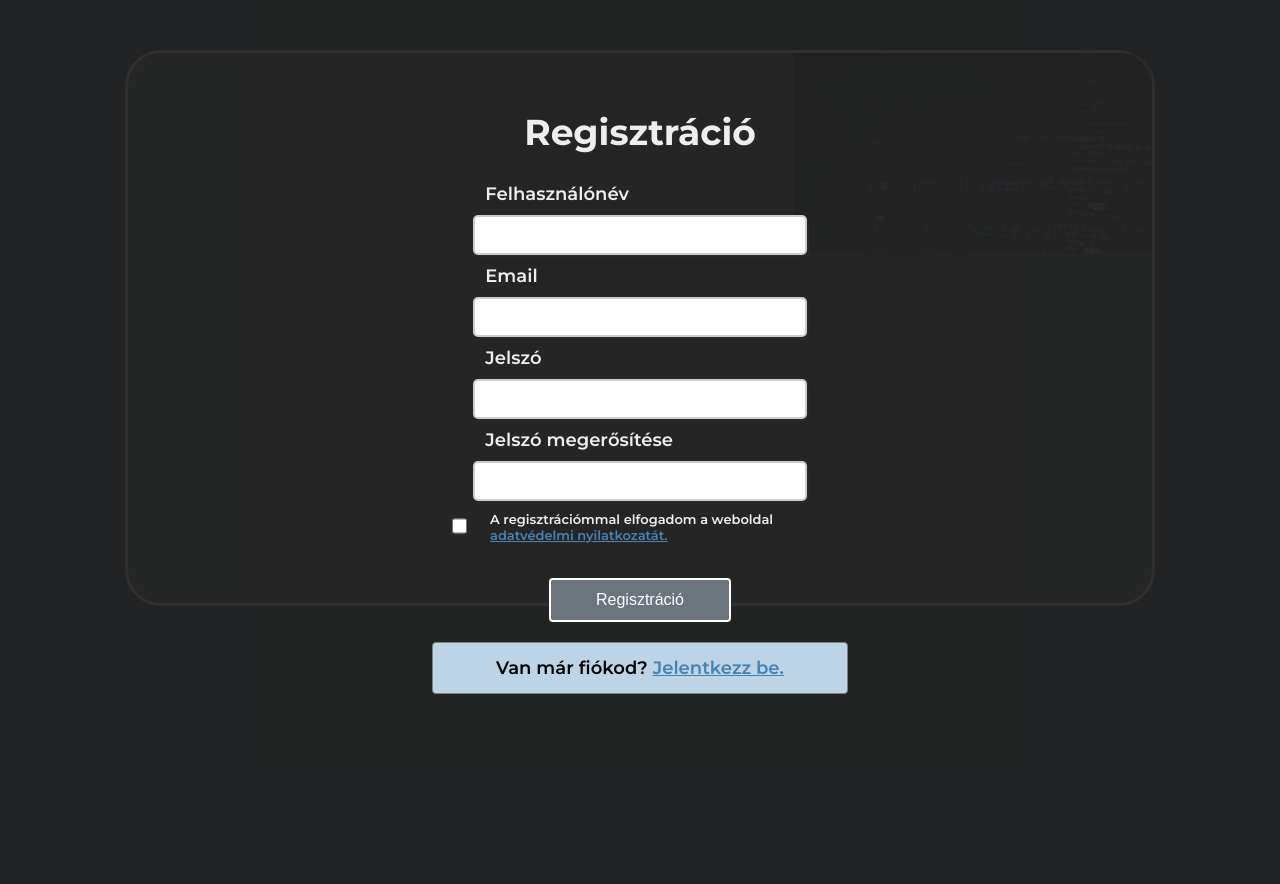
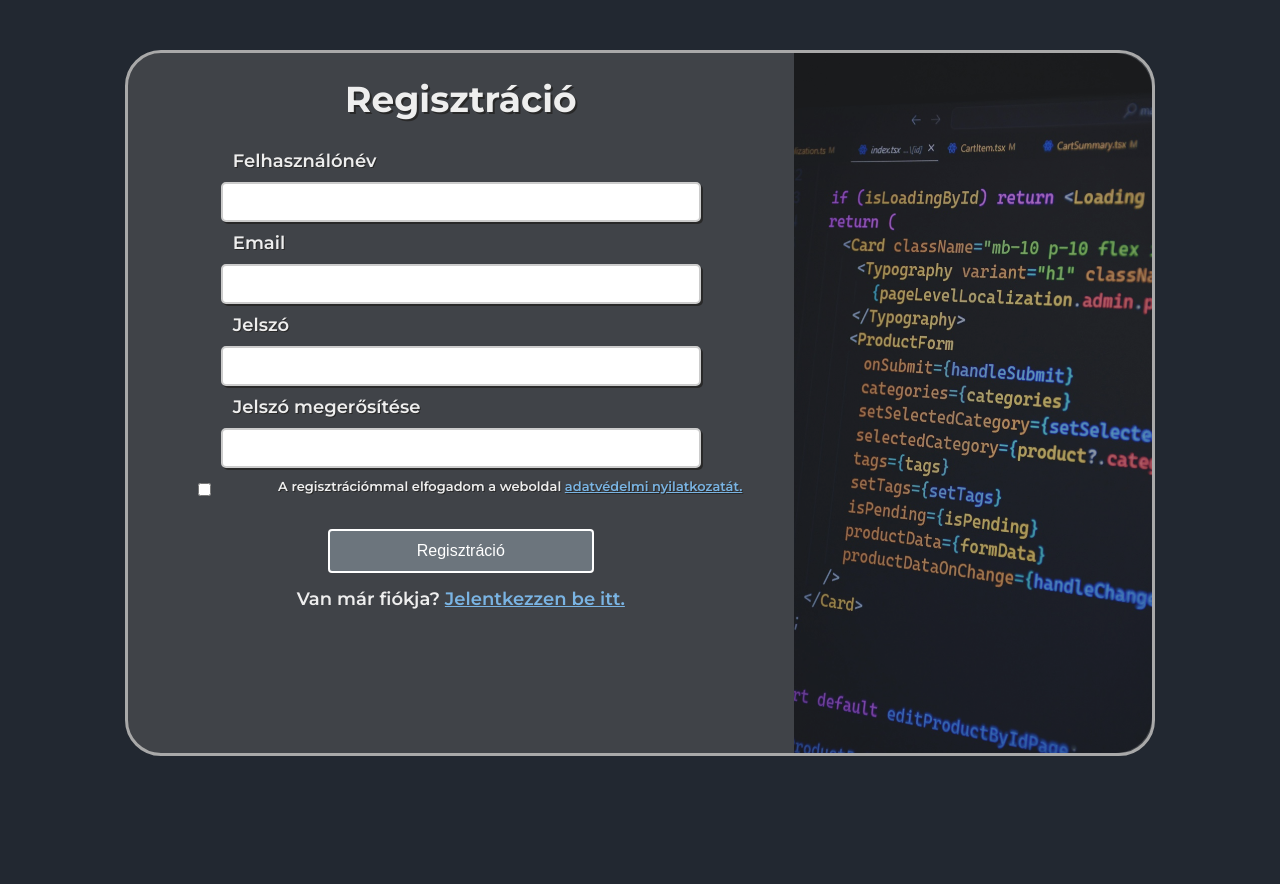
Before and after one commit to domenybence/vizsgaremek, a PHP site: page /registration.php in a window 1280 px wide. Before the commit the page ends 694 px from the top, so only its background shows below. Run offline with PHP 8.4, Linux system fonts and the light colour scheme; some libraries are stand-ins or nearby versions.

Commit message:
login design nagyjabol kesz+ reszponziv

```diff
--- a/src/web/css/registration.css
+++ b/src/web/css/registration.css
@@ -13,9 +13,13 @@ body {
     overflow-y: auto;
 }
 
+.bg {
+    display: none;
+}
+
 .container {
     width: 100%;
-    height: auto;
+    min-height: calc(100vh -100px);
     align-items: center;
     text-align: left;
     color: #EEEEEE;
@@ -23,6 +27,10 @@ body {
 
     border: 3px solid darkgrey;
     border-radius: 36px;
+}
+
+.wrapper {
+    height: 700px;
 }
 
 .registration-wrapper {
@@ -36,6 +44,7 @@ body {
     height: inherit;
     float: left;
     width: 50%;
+    height: 100%;
 }
 
 .column1 {
@@ -43,21 +52,30 @@ body {
 }
 
 .column2 {
-    height: 200px;
+    min-height: 550px;
+    height: 100%;
     border-radius: 0 36px 36px 0;
 }
 
+.registration-page-wrapper {
+    min-height: 550px;
+    height: inherit;
+}
+
 .image-container {
+    min-height: 550px;
+    height: 100%;
     width: 100%;
-    height: 100%;
 }
 
 .image-wrapper {
+    min-height: 550px;
     width: 100%;
     height: 100%;
-    background-image: url(../login_photo.jpeg);
+    background-image: url('../login_photo.jpeg');
+    opacity: 0.6;
     background-size: cover;
-    opacity: 0.65;
+    border-radius: 0 36px 36px 0;
 }
 
 .inline-group {
@@ -103,7 +121,7 @@ body {
     transform: scale(1.05);
 }
 
-#inline-link-group {
+.inline-link-group {
     height: 5%;
     min-height: 50px;
 
@@ -114,7 +132,6 @@ body {
     border: gray 1px solid;
     border-radius: 4px;
     background-color: #BCD4E6;
-    text-shadow: none;
 }
 
 #login-text {
@@ -124,7 +141,7 @@ body {
 }
 
 .inline-link {
-    color: #4682B4;
+    color: #7ab4e3;
 }
 
 .inline-link:hover {
@@ -255,8 +272,6 @@ body {
 
 #policy-checkbox {
     margin-top: 10px;
-    height: 20px;
-    width: 20px;
     z-index: 1;
 }
 
@@ -341,6 +356,15 @@ hr {
     margin-top: 10px;
 }
 
+.inline-group:nth-of-type(5) {
+    align-items: center;
+}
+
+#policy-checkbox {
+    margin-right: 20px;
+    vertical-align: middle;
+}
+
 #button_login {
     border: 2px solid black;
     text-align: center;
@@ -395,10 +419,10 @@ hr {
         width: 65%;
     }
     .column2 {
-        background-image: url(../login_vertical_image.jpg);
-        background-size: cover;
-        opacity: 0.6;
         width: 35%;
+    }
+    .image-wrapper {
+        background-image: url("../login_vertical_image.jpg");
     }
     .inline-input {
         width: 70%;
--- a/src/web/login.php
+++ b/src/web/login.php
@@ -13,7 +13,8 @@
     <script type="module" src="./js/login.js" defer></script>
 </head>
 <body>
-    <div class="container">
+    <div class="background"></div>
+    <div class="container" id="container">
         <div class="wrapper">
         <div class="column1"></div>
             <div class="column2">
@@ -51,9 +52,10 @@
                     }
                 }
                 ?>
+                <p class="inline-text register-text">Még nincs fiókja? <a href="./registration.php" class="inline-link">Regisztráljon itt.</a></p>
             </form>
             </div>
-            </div>
+        </div>
         </div>
     </div>
 </body>
--- a/src/web/registration.php
+++ b/src/web/registration.php
@@ -19,14 +19,16 @@ session_destroy();
     <script type="module" src="./js/registration.js" defer></script>
 </head>
 <body>
+    <div class="background"></div>
     <div class="container" id="container">
+        <div class="wrapper">
             <div class="column1">
-        <div class="registration-wrapper">
+                <div class="registration-page-wrapper">
                     <form method="POST" id="registrationForm">
                         <h1 class="title">Regisztráció</h1>
                         <div class="inline-group">
                             <label for="username" class="inline-text">Felhasználónév</label>
-                    <input class="inline-input" type="text" name="username" id="username" title="" minlength="4" maxlength="15" value="">
+                            <input class="inline-input" type="text" name="username" id="username" title="" value="">
                         </div>
                         <div class="inline-group">
                             <label for="email" class="inline-text">Email</label>
@@ -34,11 +36,11 @@ session_destroy();
                         </div>
                         <div class="inline-group">
                             <label for="password" class="inline-text">Jelszó</label>
-                    <input class="inline-input" type="password" name="password" id="password" title="" minlength="8" maxlength="20" value="">
+                            <input class="inline-input" type="password" name="password" id="password" title="" value="">
                         </div>
                         <div class="inline-group">
                             <label for="password_confirm" class="inline-text">Jelszó megerősítése</label>
-                    <input class="inline-input" type="password" name="password_confirm" id="password_confirm" title="" minlength="8" maxlength="20" value="">
+                            <input class="inline-input" type="password" name="password_confirm" id="password_confirm" title="" value="">
                         </div>
                         <div class="inline-group">
                             <input type="checkbox" name="policy-checkbox" id="policy-checkbox"/>
@@ -81,9 +83,7 @@ session_destroy();
                         }
                     }
                     ?>
-                <div class="inline-group" id="inline-link-group">
-                    <p class="inline-text" id="login-text">Van már fiókod? <a href="./login.php" class="inline-link">Jelentkezz be.</a></p>
-                </div>
+                    <p class="inline-text" id="login-text">Van már fiókja? <a href="./login.php" class="inline-link">Jelentkezzen be itt.</a></p>
                     </form>
                 </div>
             </div>
@@ -93,6 +93,7 @@ session_destroy();
                 </div>
             </div>
         </div>
+    </div>
 </body>
 
 </html>
```
Also changed, not shown: other parts of src/web/css/registration.css (+41 -12 lines), src/web/css/login.css (+67 -12 lines), src/web/login_photo.jpeg. Lines whose indentation alone changed are shown as unchanged.
